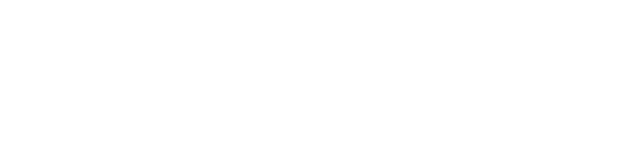
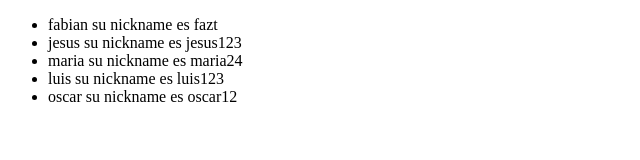
Before and after one commit to karlitoxz/tutorialJSON, a plain HTML site: page index.html in a window 1280 px wide. Shown: the whole page, without its empty margins (0-640 px from the left). Drawn offline with Linux system fonts and the light colour scheme.

Commit message:
Tutorial terminado

```diff
--- a/index.html
+++ b/index.html
@@ -8,7 +8,7 @@
 <body>
 
 	<ul id="personas">
-
+		<li>asdsdfsdf</li>
 	</ul>
 
 	<script type="text/javascript">
@@ -36,7 +36,7 @@
 			//console.log(personas[0].nombre);
 
 		//Usar FOR para mostrar todas las personas.
-			//var salida = '';
+			var salida = '';
 		/*
 			for (var i = 0; i < personas.length; i++) {
 				//console.log(personas[i]);
@@ -49,12 +49,35 @@
 		/* for(var i = 0; i < personas.length; i++) {
         	 salida += `<li>${personas[i].nombre} su nickname es ${personas[i].nickname}</li>`;
       	 }*/
+		//Busqueda de elementos con id
+			//document.getElementById('personas').innerHTML = salida;
 
 
-		//Busqueda de elementos con id
-			/*document.getElementById('personas').innerHTML = salida;*/
 
-		//
+
+
+		//Pedir datos a live-serve node.js XMLHttpRequest:
+			var xhttp = new XMLHttpRequest();
+				xhttp.onreadystatechange = function() {
+				    if (this.readyState == 4 && this.status == 200) {
+				       var respuesta = JSON.parse( xhttp.responseText);
+				       	//console.log(respuesta);
+				       	var personas = respuesta.personas;
+				       	//console.log(personas);
+
+				       	for(var i = 0; i < personas.length; i++) {
+				        	 salida += `<li>${personas[i].nombre} su nickname es ${personas[i].nickname}</li>`;
+				        	 //console.log(salida);
+				      	 }
+				      	 //console.log(salida);
+				      	 //Busqueda de elementos con id
+							document.getElementById('personas').innerHTML = salida;
+
+				    }
+				};
+			xhttp.open("GET", "personas.json", true);
+			xhttp.send();
+
 	</script>
 
 </body>
```
Also changed, not shown: Readme.txt.
